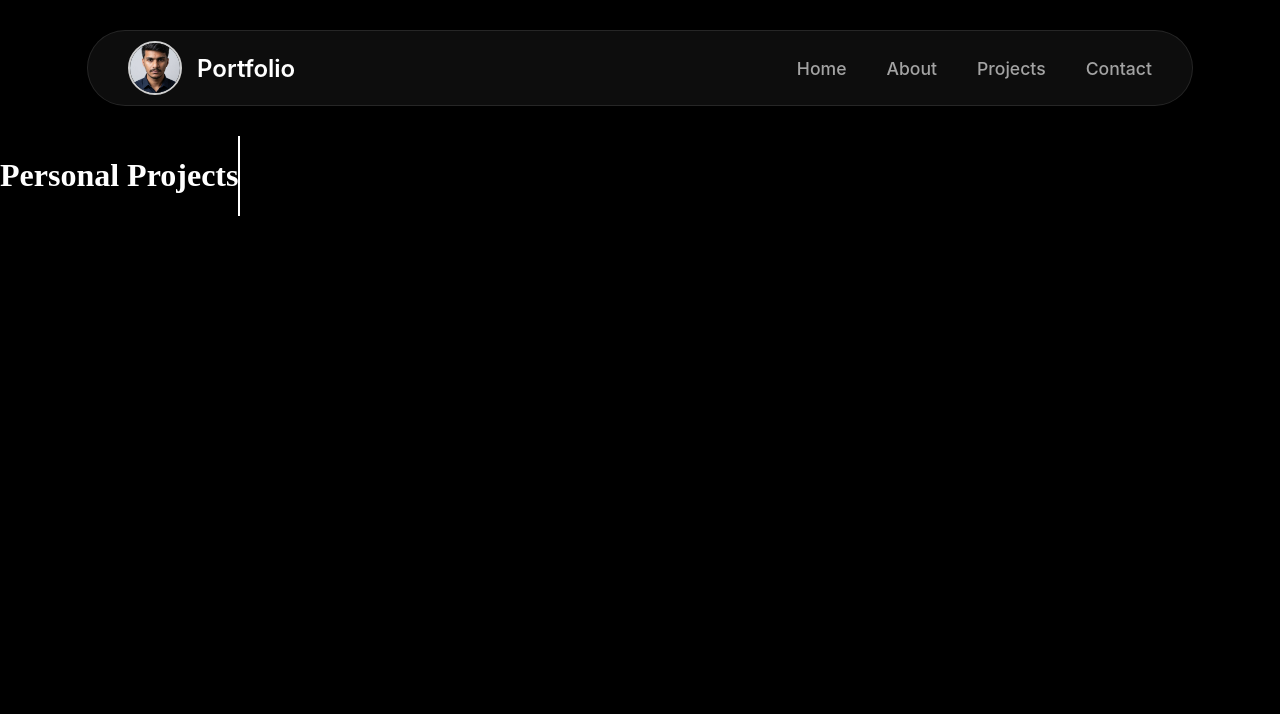
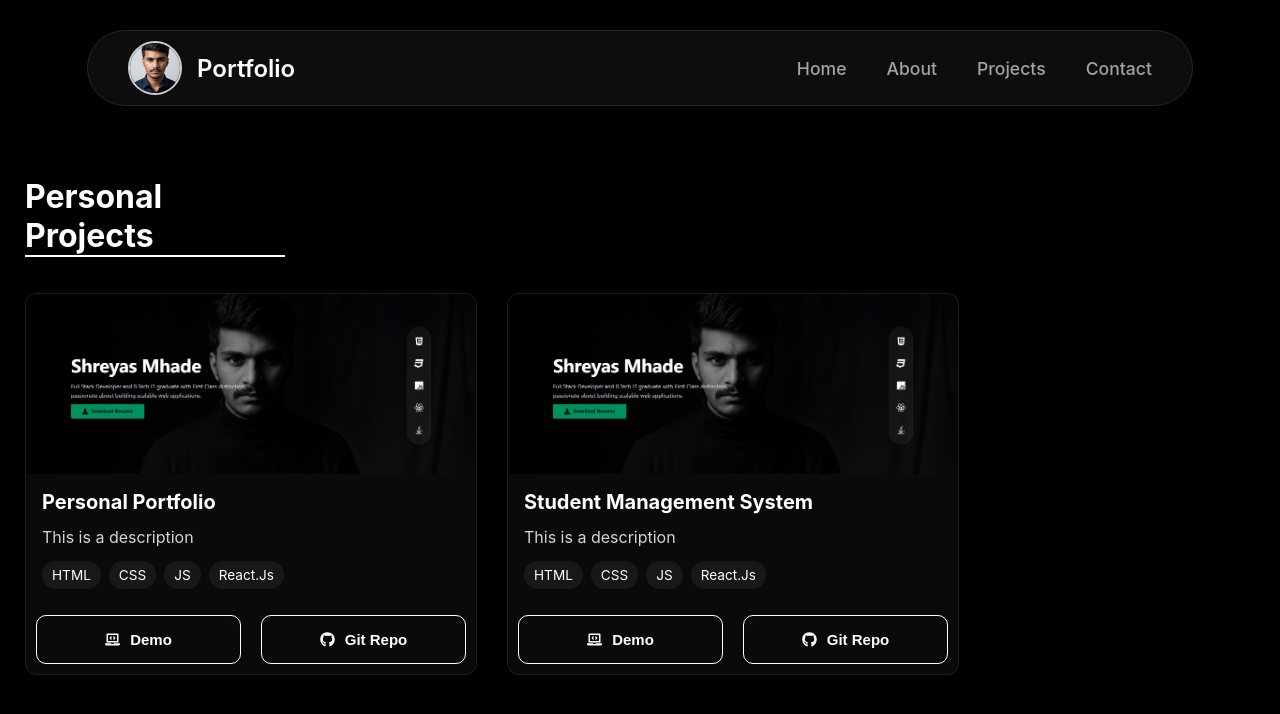
Before and after one commit to shreyasmhade/Personal-Portfolio, a React (Vite) app: page /projects in a window 1280 px wide. Shown: the top 714 px of the page. Built offline with nearby package versions, Linux system fonts and the light colour scheme.

Commit message:
Updated Project Page UI

```diff
--- a/src/components/Home/Home.jsx
+++ b/src/components/Home/Home.jsx
@@ -10,7 +10,7 @@ function Home() {
       <Navbar/>
       <div className='hero-section'>
       <div className='hero-content'>
-        <h1>Shreyas Mhade</h1>
+        <h1>Shreyas Mhade,</h1>
         <p>Full Stack Developer and B.Tech IT graduate with First Class distinction, passionate about building scalable web applications.</p>
         <div>
             <a href={MyResume} download="My_Resume.pdf"><button className='download-resume'><FaDownload size={20}/> Download Resume</button></a>
--- a/src/components/Projects/Projects.css
+++ b/src/components/Projects/Projects.css
@@ -1,15 +1,120 @@
-.project{
+.project {
+    color: #ffffff;
+    background-color: #000000;
+    width: 100vw;
+    min-height: 100vh;
     display: flex;
     flex-direction: column;
     align-items: center;
-    height: 100vh;
+    font-family: 'Inter', system-ui, -apple-system, sans-serif;
 }
-.project-section{
+
+.project-section {
     display: flex;
-    justify-content: start;
+    flex-direction: column;
+    justify-content: flex-start;
+    margin: 20px 50px 0 100px;
     color: #ffffff;
     width: 100vw;
+    gap: 20px;
 }
-.project-card{
-    border: 1px solid #ffffff;
+
+.section-title {
+    border-bottom: 2px solid #ffffff;
+    width: 260px;
+    font-size: 2rem;
+    margin-bottom: 1rem;
 }
+
+.project-grid {
+    display: flex;
+    gap: 30px;
+}
+
+.project-card {
+    background: rgba(255, 255, 255, 0.04);
+    border: 1px solid rgba(255, 255, 255, 0.08);
+    box-shadow: 0 6px 30px rgba(0, 0, 0, 0.4);
+    border-radius: 12px;
+    width: 450px;
+    overflow: hidden;
+    transition: transform 0.25s ease, box-shadow 0.25s ease;
+    display: flex;
+    flex-direction: column;
+}
+
+.project-card:hover {
+    transform: translateY(-6px);
+    box-shadow: 0 12px 40px rgba(0, 0, 0, 0.6);
+}
+
+.project-image {
+    width: 100%;
+    height: 180px;
+    object-fit: cover;
+}
+
+.project-body {
+    padding: 16px;
+    display: flex;
+    flex-direction: column;
+    gap: 12px;
+}
+
+.project-body h2 {
+    margin: 0;
+    font-size: 1.25rem;
+}
+
+.project-body p {
+    margin: 0;
+    color: #d1d5db;
+    line-height: 1.4;
+}
+
+.skills-list {
+    display: flex;
+    gap: 8px;
+    flex-wrap: wrap;
+}
+
+.skill-pill {
+    background: rgba(255, 255, 255, 0.06);
+    padding: 6px 10px;
+    border-radius: 999px;
+    font-size: 0.85rem;
+    color: #ffffff;
+}
+.key-buttons{
+    display: flex;
+    gap: 20px;
+    justify-content: center;
+    align-items: center;
+    margin: 10px;
+}
+.key-buttons button{
+    display: flex;
+    justify-content: center;
+    gap: 10px;
+    align-items: center;
+    border: 1px solid ;
+    border-radius: 10px;
+    padding: 15px;
+    font-size: 15px;
+    font-weight: 600;
+    width: 250px;
+    color: #ffffff;
+    background-color: transparent;
+    cursor: pointer;
+}
+
+@media (max-width: 786px) {
+    .project-section {
+        margin: 20px 12px 0 12px;
+        width: 100vw;
+    }
+    .project-grid {
+        width: 100%;
+        grid-template-columns: 1fr;
+    }
+}
--- a/src/components/Projects/Projects.jsx
+++ b/src/components/Projects/Projects.jsx
@@ -1,29 +1,55 @@
 import React from 'react'
-import './projects.css'
+import './Projects.css'
 import Navbar from '../Navbar/Navbar'
+import PP from '../../assets/PP.png'
+import { FaGithub, FaLaptopCode } from 'react-icons/fa'
 
 function Projects() {
-  const personalProject=[
-    {projectImage:{},
-     title:"Personal Portfolio",
-     discription:"",
-     skills:["",""],
-     demoLink:"",
-     githubLink:""
-
-  },
-  ]
+  const personalProject = [
+    {
+      projectImage: PP,
+      title: "Personal Portfolio",
+      description: "This is a description",
+      skills: ["HTML", "CSS", "JS", "React.Js"],
+      demoLink: "",
+      githubLink: "",
+    },{
+      projectImage: PP,
+      title: "Student Management System",
+      description: "This is a description",
+      skills: ["HTML", "CSS", "JS", "React.Js"],
+      demoLink: "",
+      githubLink: "",
+    }
+  ];
   return (
     <div className='project'>
       <Navbar />
       <div className='project-section'>
-        <h1>Personal Projects</h1>
-        {personalProject.map((project,index)=>(
-          <div key={index} className='project-card'>
-            {project.name}
+        <h1 className='section-title'>Personal Projects</h1>
+        <div className='project-grid'>
+        {personalProject.map((project, index) => (
+          <div key={index} className="project-card">
+            <img src={project.projectImage} className="project-image" alt="Personal Project" />
+            <div className="project-body">
+              <h2>{project.title}</h2>
+              <p>{project.description}</p>
+              <div className="skills-list">
+                {project.skills.map((skill, ind) => (
+                  <span key={ind} className="skill-pill">
+                    {skill}
+                  </span>
+                ))}
+              </div>
+            </div>
+            <div className='key-buttons'>
+              <button><FaLaptopCode />Demo</button>
+              <button><FaGithub/> Git Repo</button>
+            </div>
           </div>
-        ))
-        }
+        ))}
+
+        </div>
       </div>
     </div>
   )
```
Also changed, not shown: src/assets/PP.png (added).
